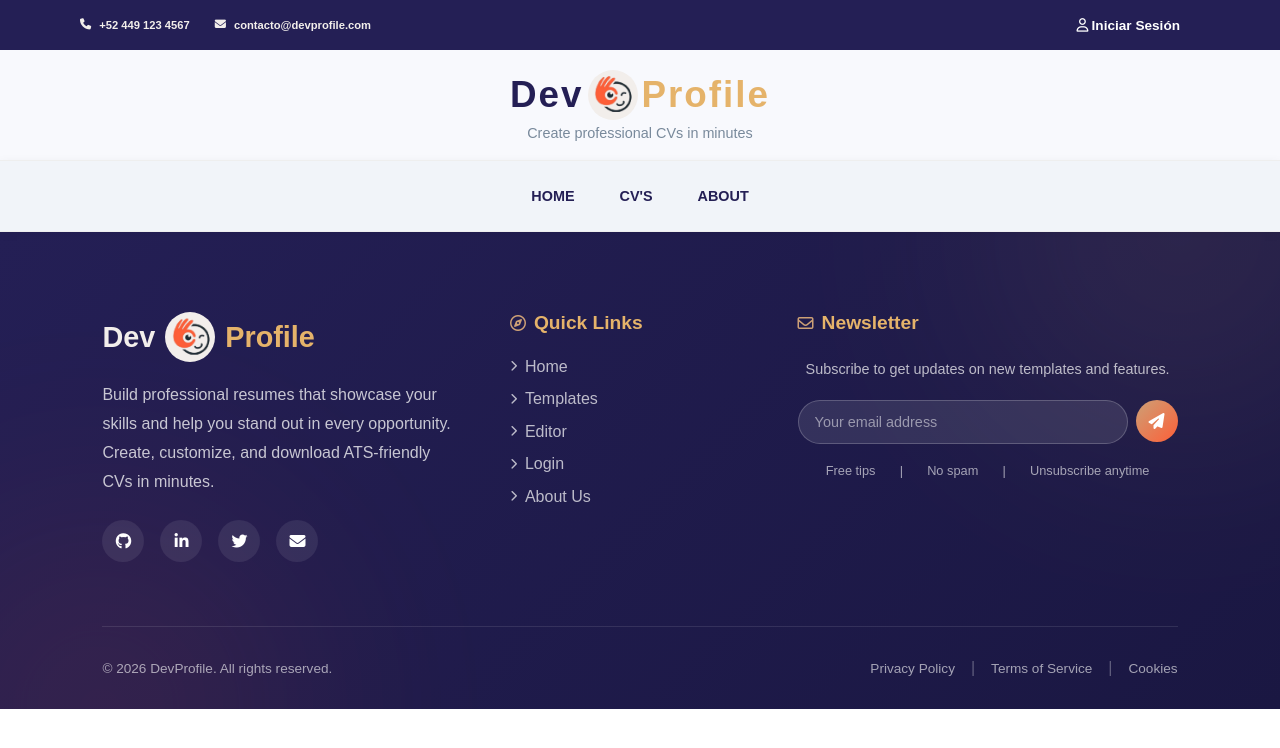
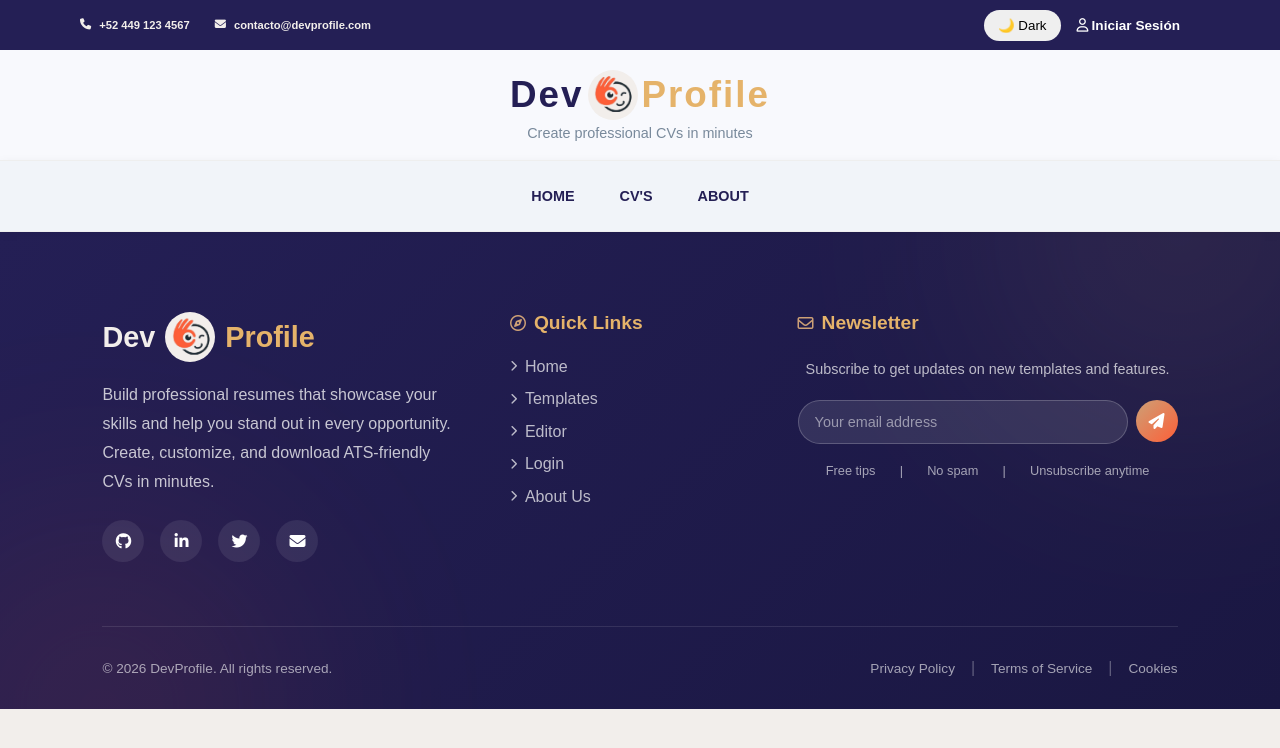
Before and after one commit to cesarMalanco/DevProfile, a React (Vite) app in the folder Frontend/: page /preview in a window 1280 px wide. Shown: the top 748 px of the page. Built offline with nearby package versions, Linux system fonts and the light colour scheme.

Commit message:
uso del modo obscuro

```diff
--- a/Frontend/src/components/Navbar.jsx
+++ b/Frontend/src/components/Navbar.jsx
@@ -3,10 +3,12 @@ import "../styles/NavbarStyles.css";
 import "../../src/index.css";
 import logo from "../assets/devProfile_logo.png";
 import { useAuth } from "../context/AuthContext";
+import { useTheme } from "../context/ThemeContext";
 
 function Navbar() {
     const { user, logout } = useAuth();
     const navigate = useNavigate();
+    const { darkMode, toggleTheme } = useTheme();
 
     return (
         <>
@@ -24,6 +26,12 @@ function Navbar() {
                 </div>
 
                 <div className="top-right user-section">
+                    <button
+                        className="theme-btn"
+                        onClick={toggleTheme}
+                    >
+                        {darkMode ? "☀️ Light" : "🌙 Dark"}
+                    </button>
                     {user ? (
                         <>
                             <span className="user-badge">
--- /dev/null
+++ b/Frontend/src/context/ThemeContext.jsx
@@ -0,0 +1,54 @@
+import { createContext, useContext, useEffect, useState } from "react";
+import { useAuth } from "./AuthContext";
+
+const ThemeContext = createContext();
+
+export function ThemeProvider({ children }) {
+    const { user } = useAuth();
+
+    const getStorageKey = () => {
+        return user?.email
+            ? `theme_${user.email}`
+            : "theme_guest";
+    };
+
+    const [darkMode, setDarkMode] = useState(false);
+
+    useEffect(() => {
+        const savedTheme =
+            localStorage.getItem(getStorageKey());
+
+        setDarkMode(savedTheme === "dark");
+    }, [user]);
+
+    useEffect(() => {
+        document.body.classList.toggle(
+            "dark-mode",
+            darkMode
+        );
+
+        localStorage.setItem(
+            getStorageKey(),
+            darkMode ? "dark" : "light"
+        );
+    }, [darkMode, user]);
+
+    const toggleTheme = () => {
+        setDarkMode(prev => !prev);
+    };
+
+    return (
+        <ThemeContext.Provider
+            value={{
+                darkMode,
+                toggleTheme
+            }}
+        >
+            {children}
+        </ThemeContext.Provider>
+    );
+}
+
+export function useTheme() {
+    return useContext(ThemeContext);
+}
--- a/Frontend/src/index.css
+++ b/Frontend/src/index.css
@@ -16,3 +16,17 @@
   margin: 0;
   padding: 0;
 }
+
+body {
+    background: var(--lm-white);
+    color: var(--lm-text);
+    transition: .3s;
+}
+
+body.dark-mode {
+    --lm-white: #121212;
+    --lm-white2: #1a1a1a;
+    --lm-white3: #242424;
+
+    --lm-text: #f5f5f5;
+}
--- a/Frontend/src/main.jsx
+++ b/Frontend/src/main.jsx
@@ -2,13 +2,16 @@ import React from "react";
 import ReactDOM from "react-dom/client";
 import { BrowserRouter } from "react-router-dom";
 import { AuthProvider } from "./context/AuthContext";
+import { ThemeProvider } from "./context/ThemeContext";
 
 import App from "./App";
 
 ReactDOM.createRoot(document.getElementById("root")).render(
   <AuthProvider>
-    <BrowserRouter>
-      <App />
-    </BrowserRouter>
+    <ThemeProvider>
+        <BrowserRouter>
+            <App />
+        </BrowserRouter>
+    </ThemeProvider>
   </AuthProvider>
 );
--- a/Frontend/src/styles/NavbarStyles.css
+++ b/Frontend/src/styles/NavbarStyles.css
@@ -191,3 +191,10 @@
 .logout-btn:hover {
     background-color: var(--lm-accent-2);
 }
+
+.theme-btn {
+    border: none;
+    padding: 8px 14px;
+    border-radius: 999px;
+    cursor: pointer;
+}
```
